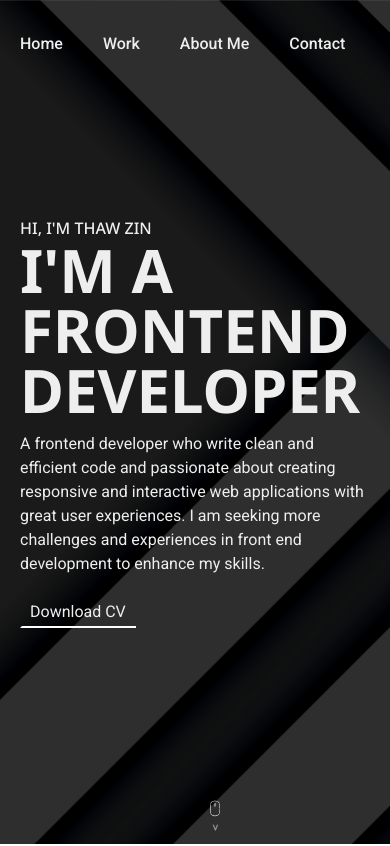
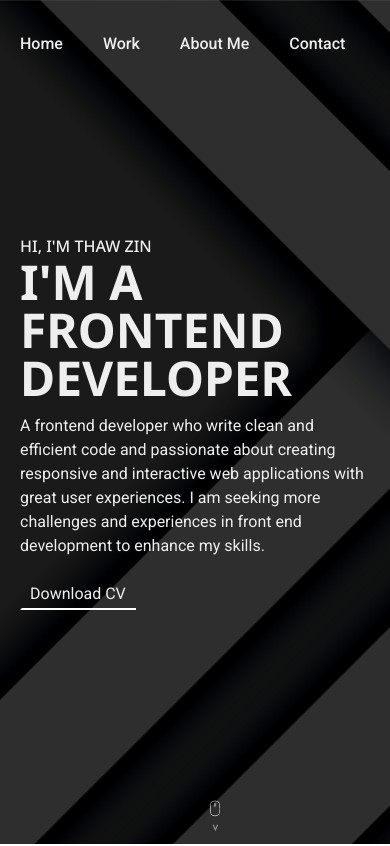
Before and after one commit to thawzzin/Portfolio, a React (Create React App) app: page / in a window 390 px wide. Shown: the top 846 px of the page. Built offline with nearby package versions, Linux system fonts and the light colour scheme.

Commit message:
responsive fix

```diff
--- a/src/Components/Home/Home.jsx
+++ b/src/Components/Home/Home.jsx
@@ -9,7 +9,7 @@ const Home = () => {
       <main className="flex items-center h-full">
         <article className="md:w-1/2">
           <h5 className="uppercase font-medium">Hi, I'm Thaw Zin</h5>
-          <h1 className="uppercase font-bold text-6xl mb-3">
+          <h1 className="uppercase font-bold text-5xl md:text-6xl mb-3">
             I'm a frontend developer
           </h1>
           <p>
--- a/src/Components/Work/WorkCard.jsx
+++ b/src/Components/Work/WorkCard.jsx
@@ -14,7 +14,7 @@ const WorkCard = ({ project }) => {
         <div className="flex gap-5 mt-5">
           {project.libs.map((lib)=> <img className="w-7 h-7" src={lib} alt="icon" /> )}
         </div>
-        <div className="flex md:gap-20 justify-between md:justify-start">
+        <div className="flex md:gap-20 justify-between md:justify-start flex-wrap">
           <ArrowBtn title="View on GitHub" url={project.githubUrl} />
           <ArrowBtn title="View Live Demo" url={project.url} />
         </div>
```
